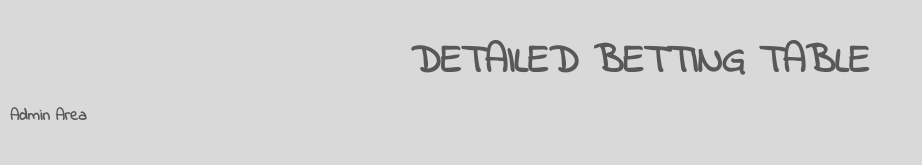
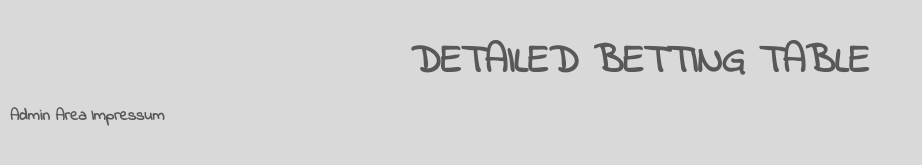
Before and after one commit to Brow71189/legendary-invention, a PHP site: page / in a window 1280 px wide. Shown: the part 282-447 px from the top of the page, without its empty margins (0-922 px from the left). Run offline with PHP 8.4, Linux system fonts and the light colour scheme; some web fonts are replaced.

Commit message:
Added link to impressum

```diff
--- a/html/index.php
+++ b/html/index.php
@@ -33,5 +33,6 @@
   <h3>DETAILED BETTING TABLE</h3>
   <?php system(dirname(__FILE__).'/cgi/cgi_response.py '.'-f create_detailed_table'); ?>
   <a href="/users/admin/" title="Admin Area">Admin Area</a>
+  <a align="right" href="/impressum.html" title="Impressum">Impressum</a>
 </body>
 </html>
```
